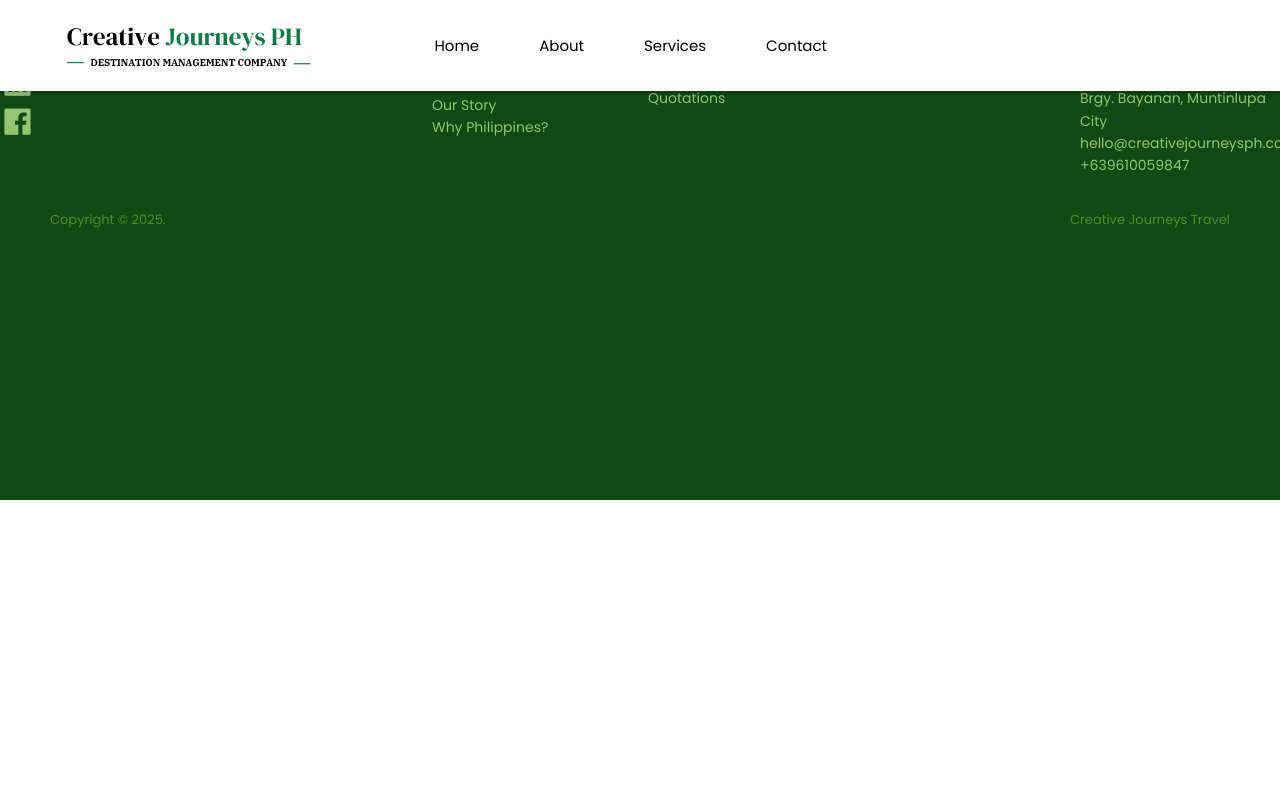
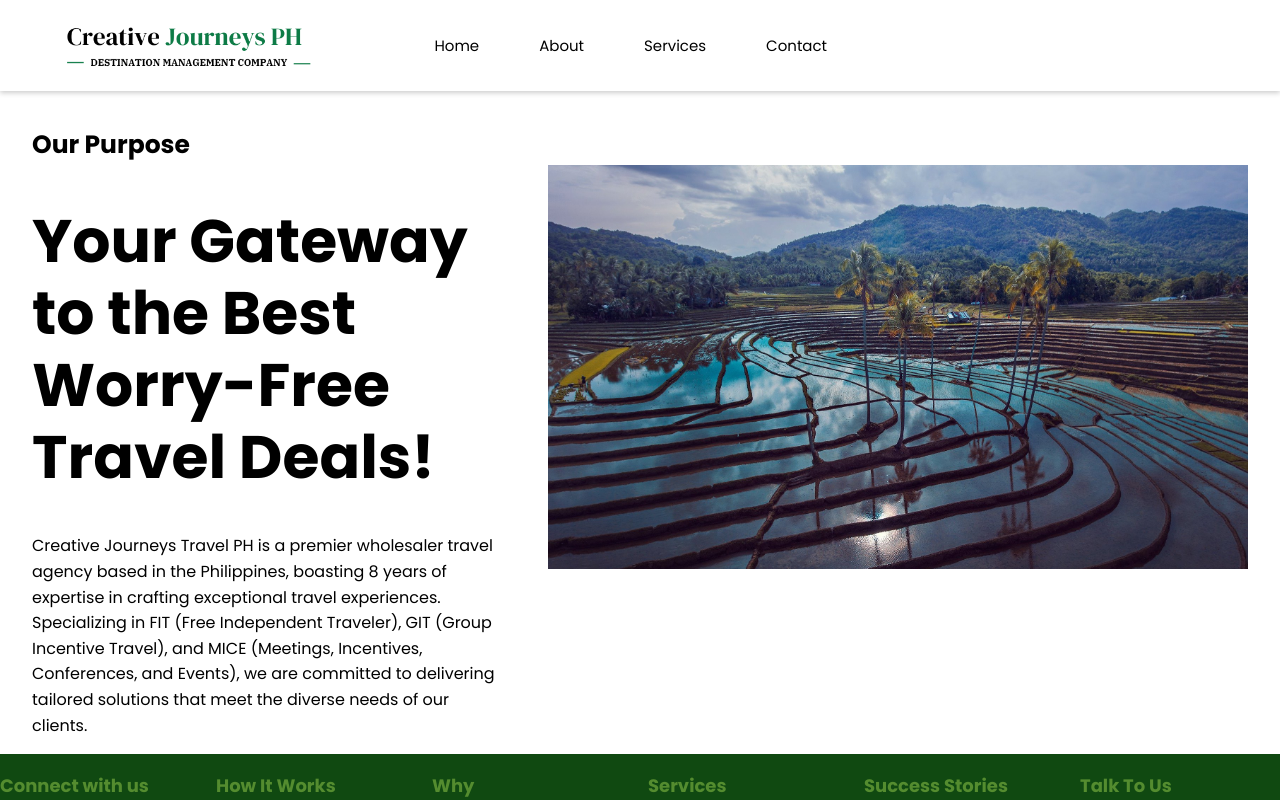
Before and after one commit to jetarciaga/creativejourney-web, a React (Vite) app: page /about in a window 1280 px wide. Shown: the top 800 px of the page. Built offline with nearby package versions, Linux system fonts and the light colour scheme.

Commit message:
Added tagline for tour package & start About page

```diff
--- a/src/components/TourPackage.jsx
+++ b/src/components/TourPackage.jsx
@@ -15,7 +15,7 @@ const TourPackage = () => {
       <Card
         title="Cebu"
         imgUrl={riceTerraces}
-        tagline="Escape to Bohol – Where Pristine Beaches, Chocolate Hills, and Adventure Await!"
+        tagline="Discover Cebu – Where History, Paradise, and Adventure Unite!"
         linkTo="/"
       />
       <Card
@@ -27,7 +27,7 @@ const TourPackage = () => {
       <Card
         title="Boracay"
         imgUrl={hinagdanan}
-        tagline="Escape to Bohol – Where Pristine Beaches, Chocolate Hills, and Adventure Await!"
+        tagline="Boracay – Where Sun, Sand, and Paradise Meet!"
         linkTo="/"
       />
     </section>
--- a/src/components/TourPackage.scss
+++ b/src/components/TourPackage.scss
@@ -1,7 +1,7 @@
 .card-container {
   display: flex;
   margin-top: 2em;
-  width: min(95vw, 1400px);
+  width: min(95vw, 1325px);
   margin-inline: auto;
   justify-content: center;
   column-gap: 5em;
--- a/src/pages/About.jsx
+++ b/src/pages/About.jsx
@@ -1,5 +1,29 @@
+import "./About.scss";
+import testImage from "../assets/images/Rice-Terraces.jpg";
+
 const About = () => {
-  return <div></div>;
+  return (
+    <section className="page-container">
+      <h2>Our Purpose</h2>
+      <section className="text-wrapper">
+        <article>
+          <h1>Your Gateway to the Best Worry-Free Travel Deals!</h1>
+          <p>
+            Creative Journeys Travel PH is a premier wholesaler travel agency
+            based in the Philippines, boasting 8 years of expertise in crafting
+            exceptional travel experiences. Specializing in FIT (Free
+            Independent Traveler), GIT (Group Incentive Travel), and MICE
+            (Meetings, Incentives, Conferences, and Events), we are committed to
+            delivering tailored solutions that meet the diverse needs of our
+            clients.
+          </p>
+        </article>
+        <aside>
+          <img src={testImage} alt="" style={{ width: "700px" }} />
+        </aside>
+      </section>
+    </section>
+  );
 };
 
 export default About;
--- a/src/pages/About.scss
+++ b/src/pages/About.scss
@@ -0,0 +1,25 @@
+.page-container {
+  width: min(95vw, 1325px);
+  margin-top: 125px;
+  margin-inline: auto;
+  justify-content: center;
+  column-gap: 5em;
+  row-gap: 1em;
+
+  h2 {
+    font-size: 2.5rem;
+    margin: 0 auto;
+  }
+
+  .text-wrapper {
+    display: flex;
+    column-gap: 5em;
+  }
+  h1 {
+    font-size: 6rem;
+    line-height: 1.2em;
+  }
+  p {
+    font-size: 1.6em;
+  }
+}
```
